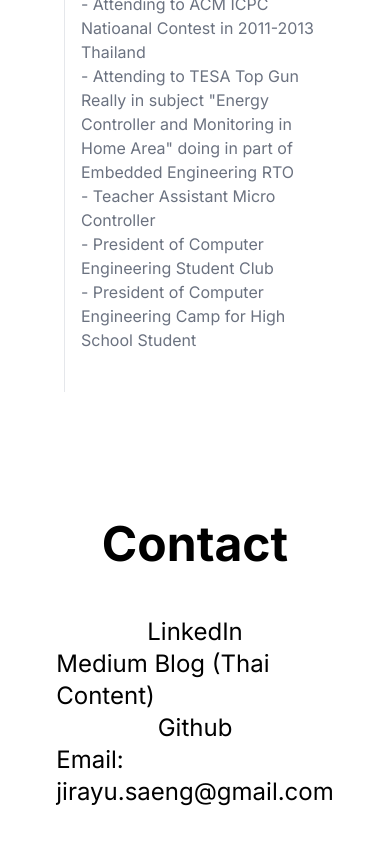
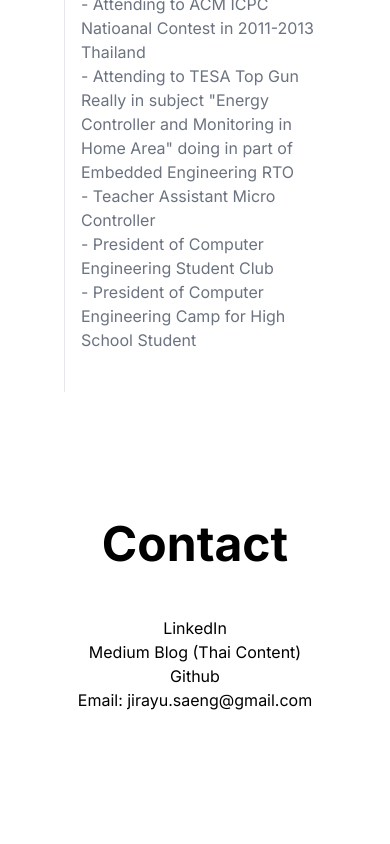
Before and after one commit to bankzxcv/my_port, a Next.js app: page / in a window 390 px wide. Shown: the part 4762-5606 px from the top of the page. After the commit the page ends 5554 px from the top, so only its background shows below. Built offline with nearby package versions, Linux system fonts and the light colour scheme.

Commit message:
updated text

```diff
--- a/src/app/page.js
+++ b/src/app/page.js
@@ -63,11 +63,12 @@ export default function Home() {
             <div className="w-full md:w-1/2 md:text-4xl sm:text-l text-gray-700" data-aos="flip-up">
               <p className="font-bold">Hi Guys,</p> <br />
               <p>
-                I am a Software Engineer with 5+ years of experience in software development, systems and
-                enjoy working in a various environments.
+                I am a Software Engineer with 5+ years of experience in software development,
+                systems and enjoy working in a various environments.
               </p>
               <p>
-                Enjoy learning new technologies, how software architecture works and how to make it better.
+                Enjoy learning new technologies, how software architecture works and how to make it
+                better.
               </p>
             </div>
           </div>
@@ -164,16 +165,16 @@ export default function Home() {
             Contact
           </div>
           <div className="flex flex-col justify-center items-center my-4 mb-4">
-            <div className="text-2xl">
+            <div className="md:text-2xl sm:text-xl">
               <a href="https://linkedin.com/in/jirayusaeng">LinkedIn</a>
             </div>
-            <div className="text-2xl">
+            <div className="md:text-2xl sm:text-xl">
               <a href="https://medium.com/@bankzxcv">Medium Blog (Thai Content)</a>
             </div>
-            <div className="text-2xl">
+            <div className="md:text-2xl sm:text-xl">
               <a href="https://github.com/bankzxcv">Github</a>
             </div>
-            <div className="text-2xl">Email: jirayu.saeng@gmail.com</div>
+            <div className="md:text-2xl sm:text-xl">Email: jirayu.saeng@gmail.com</div>
             <div></div>
           </div>
         </div>
```
